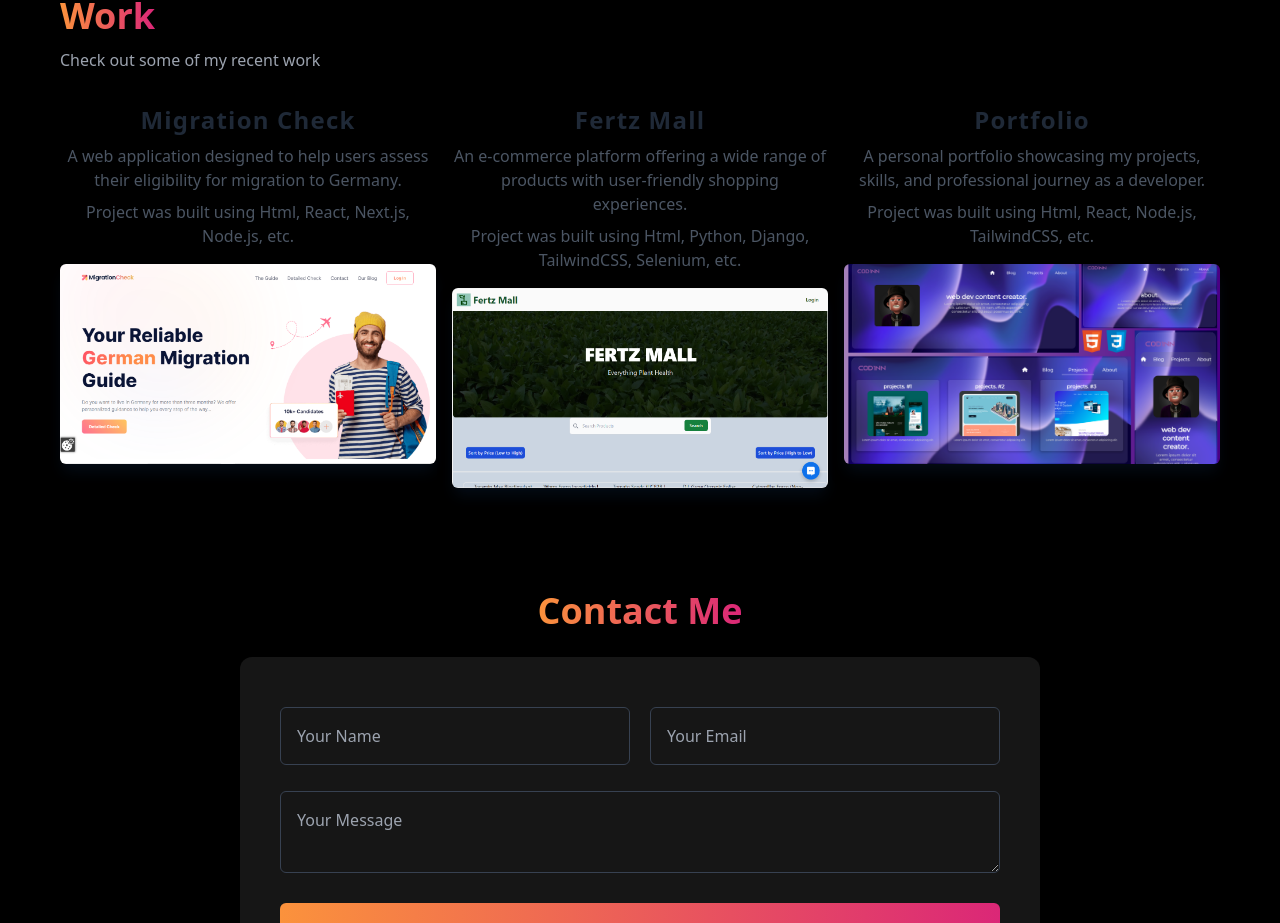
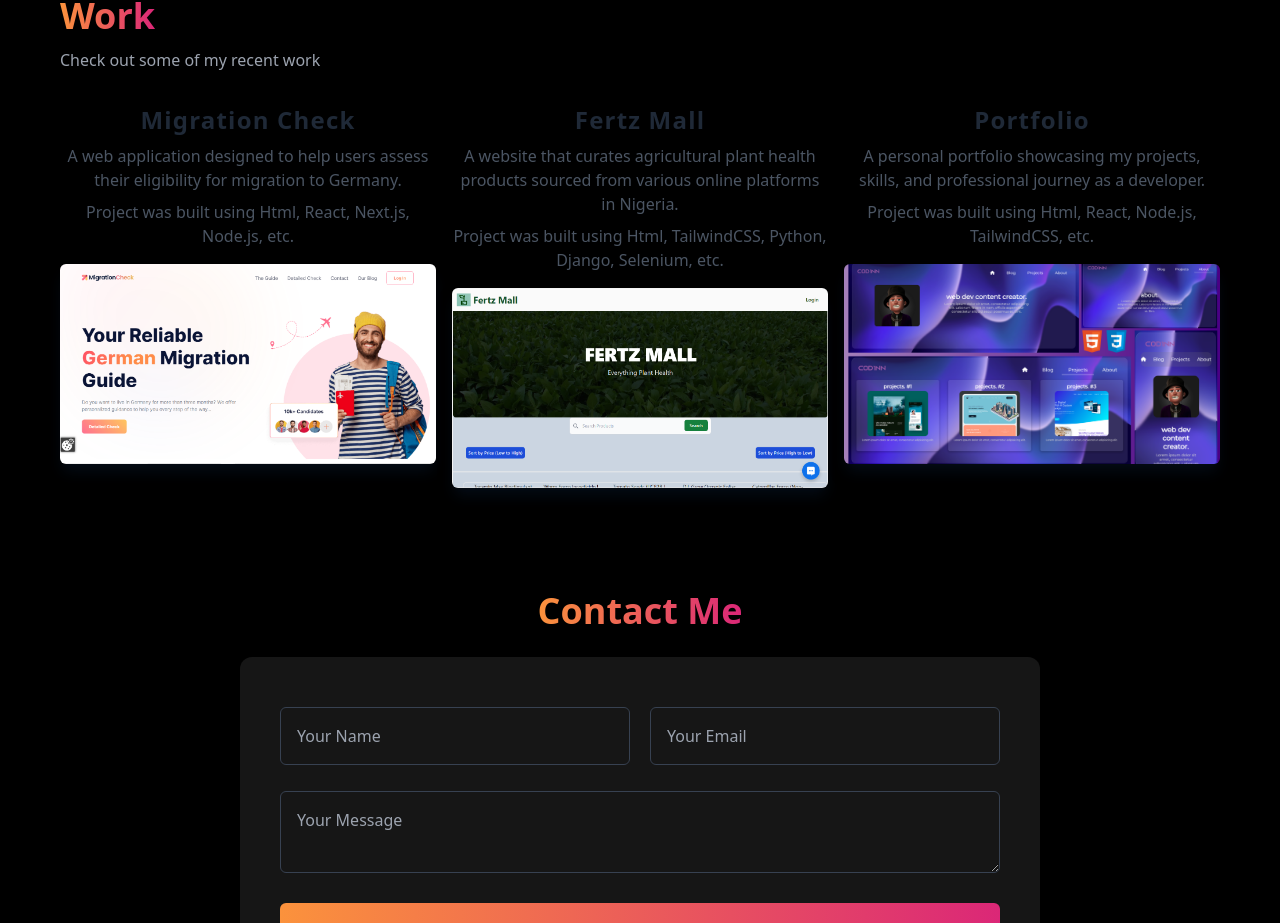
Before and after one commit to sam-guru/portfolio, a React (Create React App) app: page / in a window 1280 px wide. Shown: the part 1627-2550 px from the top of the page. Built offline with nearby package versions, Linux system fonts and the light colour scheme.

Commit message:
better fertzmall website description

```diff
--- a/src/components/Work.jsx
+++ b/src/components/Work.jsx
@@ -55,10 +55,10 @@ const Work = () => {
           <div className='text-center mb-4'>
             <span className='text-2xl font-bold text-gray-800 tracking-wider'>Fertz Mall</span>
             <p className='text-gray-600 mt-2'>
-              An e-commerce platform offering a wide range of products with user-friendly shopping experiences.
+              A website that curates agricultural plant health products sourced from various online platforms in Nigeria.
             </p>
             <p className='text-gray-600 mt-2 border-top-10'>
-              Project was built using Html, Python, Django, TailwindCSS, Selenium, etc.
+              Project was built using Html, TailwindCSS, Python, Django, Selenium, etc.
             </p>
           </div>
           <div className='transform transition-transform duration-300 hover:scale-105 overflow-hidden
```
